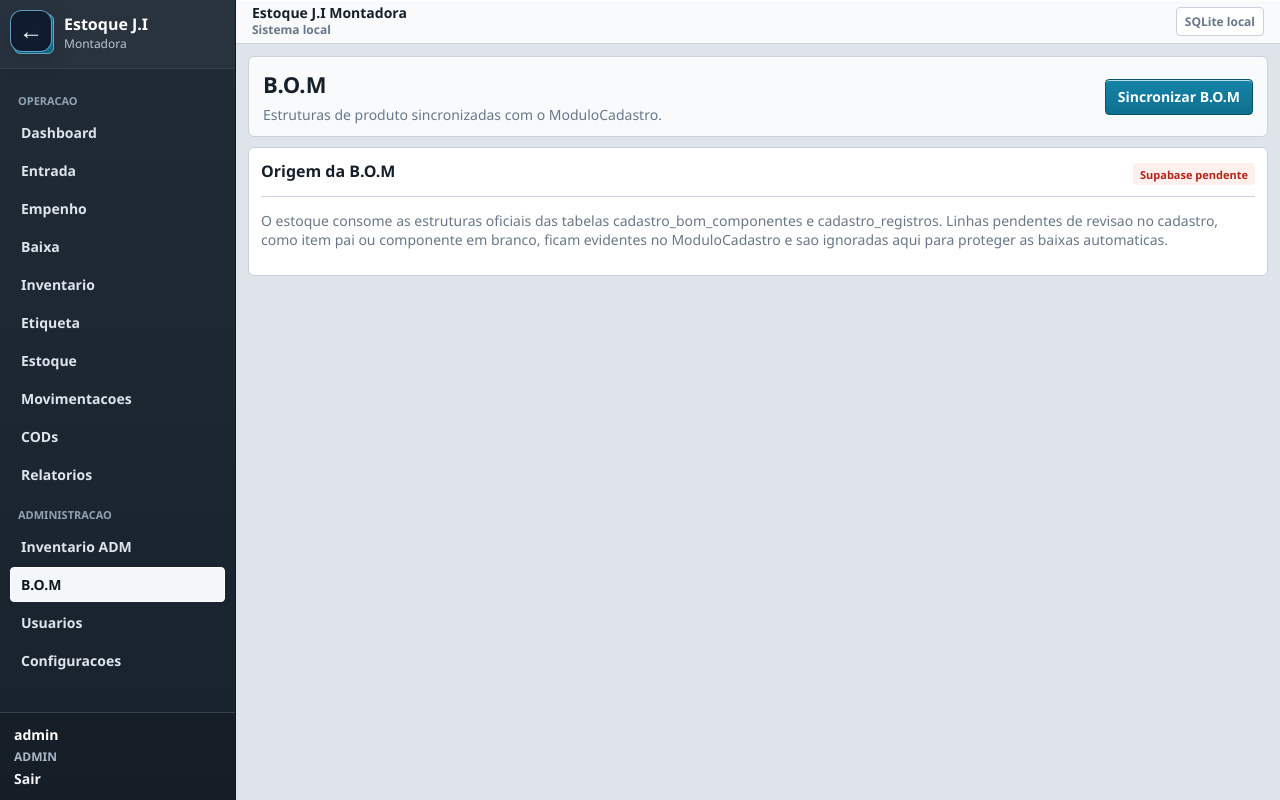
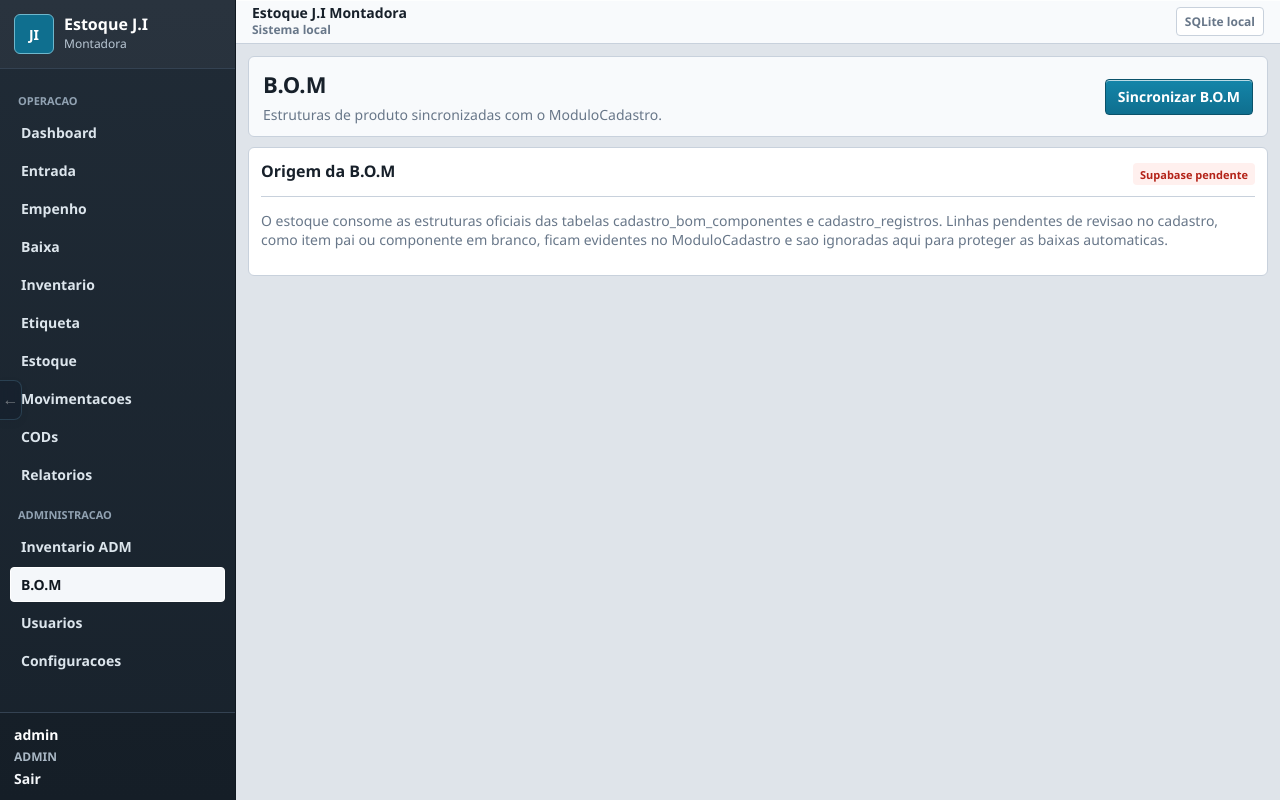
Before and after one commit to paulo1998dantas-crypto/ModuloEstoque, a Flask app: page /bom/importar in a window 1280 px wide. Run offline with Flask 3, Linux system fonts and the light colour scheme; the visitor is signed in with stand-in values (Sample User, id 1).

Commit message:
fix(ui): tornar retorno ao portal discreto

```diff
--- a/estoque_app/templates/_portal_back.html
+++ b/estoque_app/templates/_portal_back.html
@@ -1,49 +1,45 @@
 <style>
   .ji-portal-back {
     position: fixed;
-    top: 10px;
-    left: 10px;
-    z-index: 2147483647;
-    display: inline-flex;
-    width: 42px;
-    height: 42px;
-    align-items: center;
-    gap: 9px;
-    overflow: hidden;
-    border: 1px solid rgba(125, 211, 252, .72);
-    border-radius: 12px;
-    background: rgba(15, 23, 42, .94);
+    top: 50%;
+    left: 0;
+    z-index: 80;
+    display: grid;
+    width: 22px;
+    height: 40px;
+    place-items: center;
+    border: 1px solid rgba(125, 211, 252, .45);
+    border-left: 0;
+    border-radius: 0 8px 8px 0;
+    background: rgba(15, 23, 42, .72);
     color: #fff;
-    box-shadow: 0 8px 24px rgba(15, 23, 42, .24);
+    box-shadow: 0 3px 10px rgba(15, 23, 42, .14);
+    opacity: .38;
     text-decoration: none;
-    white-space: nowrap;
-    transition: width .2s ease, background-color .2s ease, transform .2s ease;
-    backdrop-filter: blur(8px);
+    transform: translateY(-50%);
+    transition: opacity .18s ease, background-color .18s ease, transform .18s ease;
+    backdrop-filter: blur(4px);
   }
   .ji-portal-back:hover,
   .ji-portal-back:focus-visible {
-    width: 142px;
     background: #0f766e;
     color: #fff;
-    transform: translateY(-1px);
-    outline: 3px solid rgba(45, 212, 191, .28);
-    outline-offset: 2px;
+    opacity: 1;
+    transform: translate(2px, -50%);
+    outline: 2px solid rgba(45, 212, 191, .25);
+    outline-offset: 1px;
   }
   .ji-portal-back__arrow {
-    display: grid;
-    width: 40px;
-    min-width: 40px;
-    place-items: center;
-    font: 800 24px/1 Arial, sans-serif;
+    font: 700 16px/1 Arial, sans-serif;
   }
   .ji-portal-back__label {
-    padding-right: 12px;
-    font: 700 14px/1 Arial, sans-serif;
-  }
-  @media (max-width: 640px) {
-    .ji-portal-back:hover,
-    .ji-portal-back:focus-visible { width: 42px; }
-    .ji-portal-back__label { display: none; }
+    position: absolute;
+    width: 1px;
+    height: 1px;
+    overflow: hidden;
+    clip: rect(0 0 0 0);
+    clip-path: inset(50%);
+    white-space: nowrap;
   }
   @media print { .ji-portal-back { display: none !important; } }
 </style>
```
